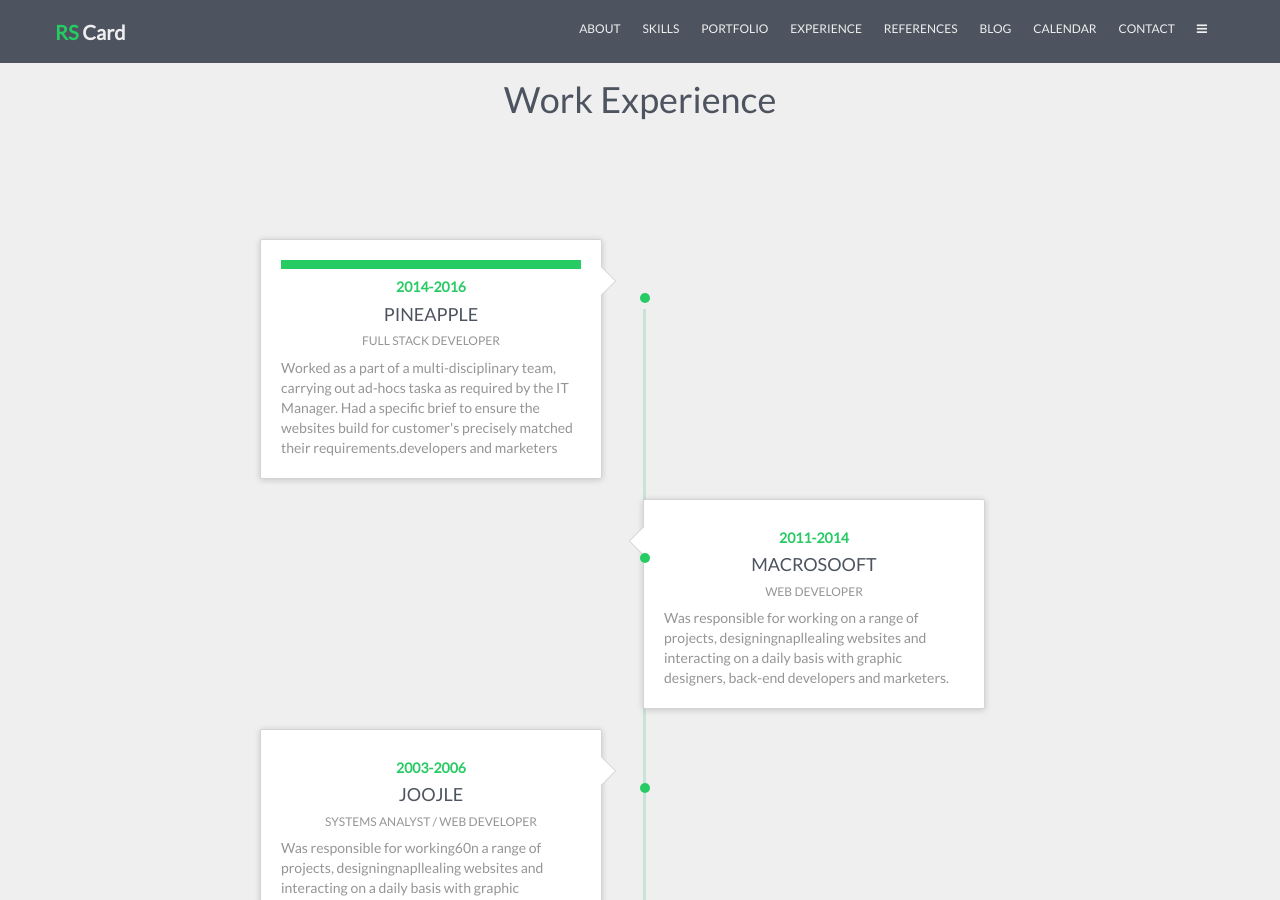
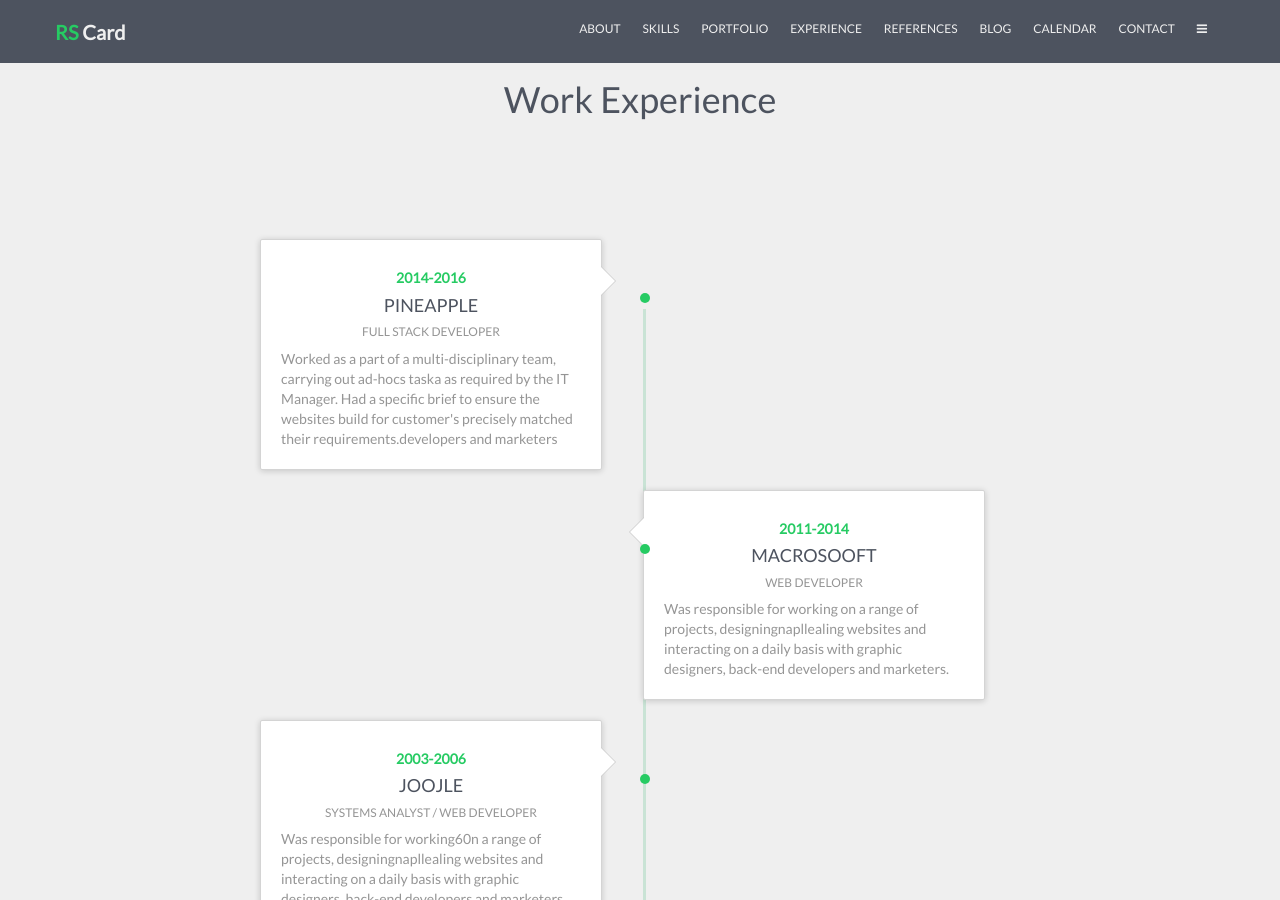
Before and after one commit to shipra1509/RS-Card, a Jekyll site: the page built from index.html, in a window 1280 px wide and 900 px high, scrolled down 2460 px. Built offline with Jekyll 4.4.1, drawn with Linux system fonts in a browser that asks for light colours; nearby versions of some CDN libraries; library files that are not in the unit come from our copies.

Commit message:
links in head

```diff
--- a/_includes/head.html
+++ b/_includes/head.html
@@ -7,28 +7,39 @@
 	<meta name="description" content="{% if page.excerpt %}{{ page.excerpt | strip_html | strip_newlines | truncate: 160 }}{% else %}{{ site.description }}{% endif %}">
 
 
-	<!-- Latest compiled and minified CSS -->
-	<link rel="stylesheet" href="https://maxcdn.bootstrapcdn.com/bootstrap/3.3.7/css/bootstrap.min.css" integrity="sha384-BVYiiSIFeK1dGmJRAkycuHAHRg32OmUcww7on3RYdg4Va+PmSTsz/K68vbdEjh4u" crossorigin="anonymous">
-
-	<!-- Optional theme -->
-	<link rel="stylesheet" href="https://maxcdn.bootstrapcdn.com/bootstrap/3.3.7/css/bootstrap-theme.min.css" integrity="sha384-rHyoN1iRsVXV4nD0JutlnGaslCJuC7uwjduW9SVrLvRYooPp2bWYgmgJQIXwl/Sp" crossorigin="anonymous">
+	<script src="http://code.jquery.com/jquery-2.1.4.min.js"></script>
+	<script src="https://ajax.googleapis.com/ajax/libs/jquery/1.12.4/jquery.min.js"></script>
+	<script src="{{ "/js/home.js" | prepend: site.baseurl }}"></script>
+	<script src="js/bootstrap.min.js"></script>
 
 
-	<!-- Google Fonts -->
-	<link href='https://fonts.googleapis.com/css?family=Lato' rel='stylesheet' type='text/css'>
+ <meta name="description" content="{% if page.excerpt %}{{ page.excerpt | strip_html | strip_newlines | truncate: 160 }}{% else %}{{ site.description }}{% endif %}">
 
-	<!-- Font Awesome -->
-	<link rel="stylesheet" href="https://cdnjs.cloudflare.com/ajax/libs/font-awesome/4.6.3/css/font-awesome.min.css">
+  <!--Bootstrap link-->
+  <link rel="stylesheet" href="https://maxcdn.bootstrapcdn.com/bootstrap/3.3.4/css/bootstrap.min.css">
 
-	<link rel="stylesheet" href="{{ "/css/main.css" | prepend: site.baseurl }}">
-	<link rel="canonical" href="{{ page.url | replace:'index.html','' | prepend: site.baseurl | prepend: site.url }}">
-	<link rel="alternate" type="application/rss+xml" title="{{ site.title }}" href="{{ "/feed.xml" | prepend: site.baseurl | prepend: site.url }}" />
-	  <script src="{{ "/js/home.js" | prepend: site.baseurl }}"></script>
+  <!--Google fonts-->
+  <link href='https://fonts.googleapis.com/css?family=Lato' rel='stylesheet' type='text/css'>
+
+  <!--Font awesome-->
+  <link rel="stylesheet" href="//maxcdn.bootstrapcdn.com/font-awesome/4.3.0/css/font-awesome.min.css">
+
+  <!--WOW js-->
+
+  <script src="http://code.jquery.com/jquery-2.1.4.min.js"></script>
+  <script src="{{ "/js/home.js" | prepend: site.baseurl }}"></script>
+
+  <link rel="stylesheet" href="{{ "/css/main.css" | prepend: site.baseurl }}">
+  <link rel="canonical" href="{{ page.url | replace:'index.html','' | prepend: site.baseurl | prepend: site.url }}">
+  <link rel="alternate" type="application/rss+xml" title="{{ site.title }}" href="{{ "/feed.xml" | prepend: site.baseurl | prepend: site.url }}" />
 
 
-	  <script src="http://code.jquery.com/jquery-2.1.4.min.js"></script>
-	<script src="https://ajax.googleapis.com/ajax/libs/jquery/1.12.4/jquery.min.js"></script>
-  <script src="js/bootstrap.min.js"></script>
+
+
+
+
+
+
 
 
 
--- a/_sass/_home.scss
+++ b/_sass/_home.scss
@@ -295,14 +295,7 @@
 			position: relative;
 			bottom: 0;
 
-			.green-bar{
-				min-height: 1vh;
-				background-color: #26CB63;
-				margin-top: 0;
-				padding-top: 0;
-				position: relative;
 
-			}
 
 			// .macroosoft{
 			// 	top: -35vh;
--- a/index.html
+++ b/index.html
@@ -155,7 +155,6 @@
 			<li>
 				<div class="timeline-badge"></div>
 				<div class="timeline-panel col-md-offset-2 col-md-2">
-					<div class="green-bar container-fluid"></div>
 					<div class="timeline-heading">
 						<h5>2014-2016</h5>
 						<h4 class="timeline-title">PINEAPPLE</h4>
--- a/js/home.js
+++ b/js/home.js
@@ -1,11 +1,3 @@
 $(document).ready(function(){
-	$('a').click(function(){
 
-		$('html, body').animate({
-			scrollTop: $( $.attr(this, 'href') ).offset().top
-		},
-		500
-		);
-		return false; });
-	new WOW().init();
 });
```
